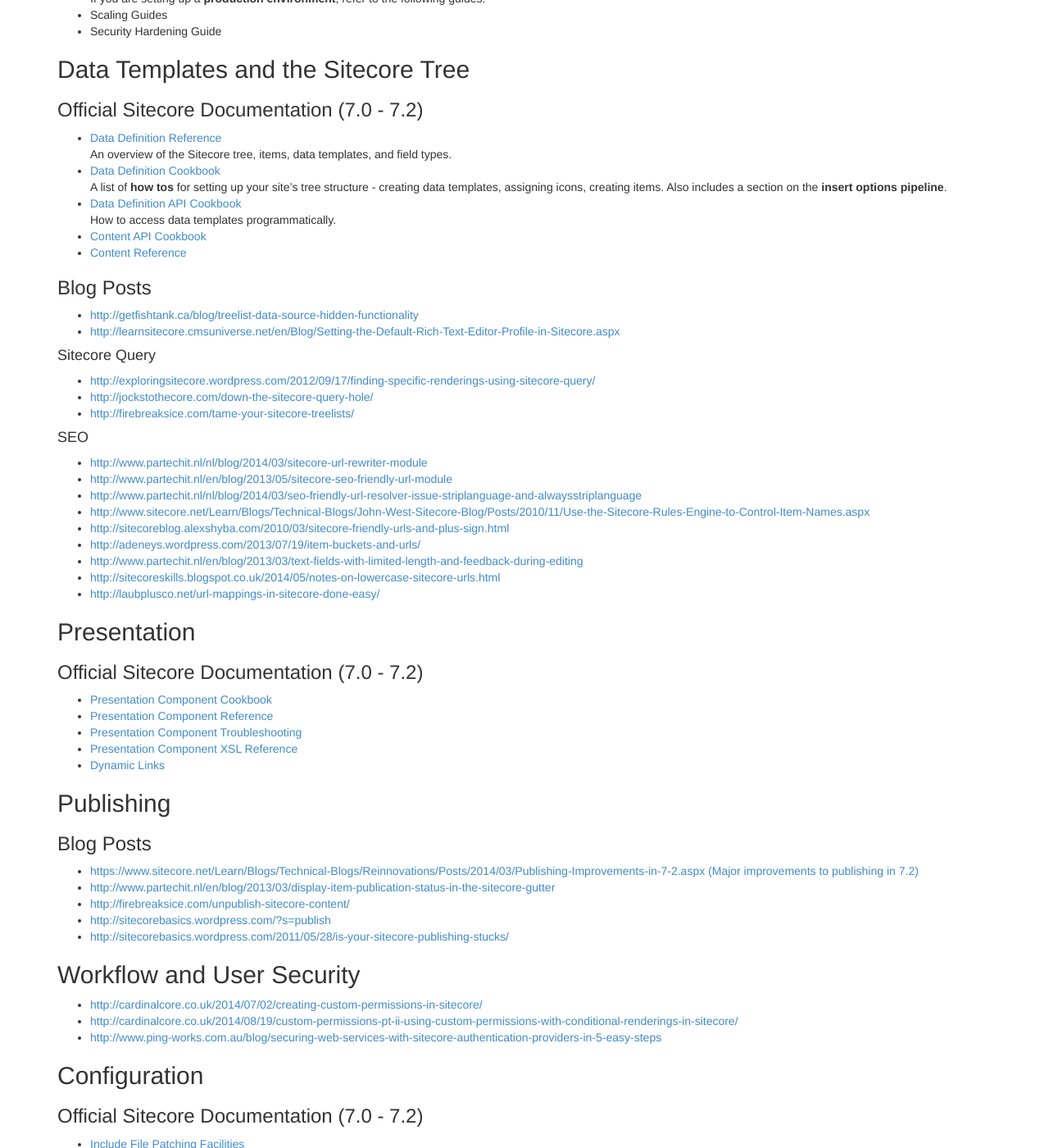
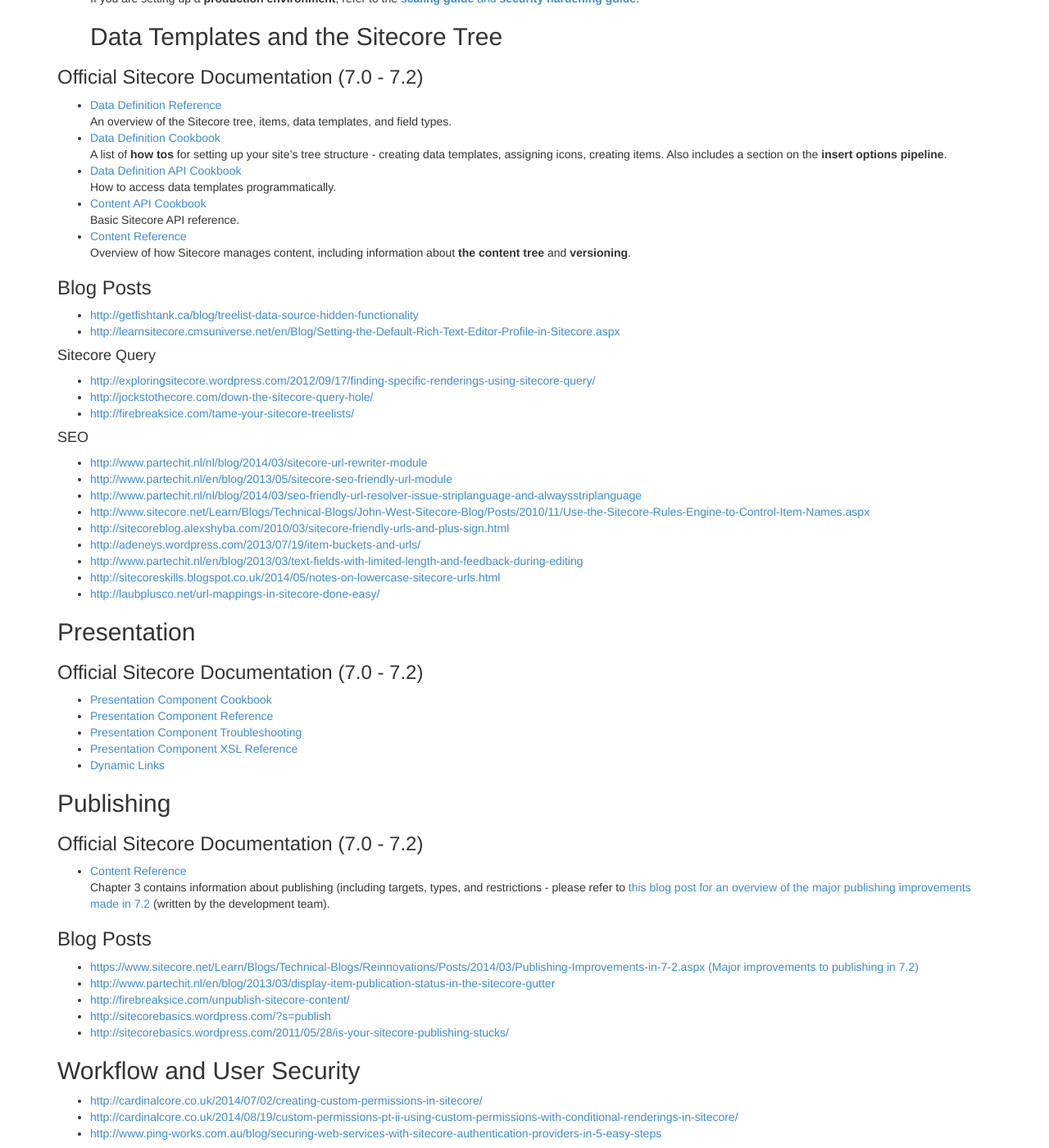
Before and after one commit to Sitecore-Community/docs, a Jekyll site: the page built from documentation/Sitecore Fundamentals/index.md, in a window 1280 px wide and 1400 px high, scrolled down 451 px. Shown: the whole window at 82% size. Built offline with Jekyll 4.4.1, drawn with Linux system fonts in a browser that asks for light colours; nearby versions of some CDN libraries; some of the changed text lies outside the part shown.

Commit message:
Included pipelines and rules engine cookbooks + pointed to publishing information.

```diff
--- a/documentation/Sitecore Fundamentals/index.md
+++ b/documentation/Sitecore Fundamentals/index.md
@@ -9,10 +9,7 @@
 
 ### Official Sitecore Documentation (7.0 - 7.2)
 * [Installation Guide](http://sdn.sitecore.net/Reference/Sitecore%207/Installation%20Guide.aspx)
-If you are setting up a **production environment**, refer to the following guides:
- * Scaling Guides
- * Security Hardening Guide
-
+If you are setting up a **production environment**, refer to the [**scaling guide** and **security hardening guide**](/docs/documentation/Scaling%20and%20Optimization/index.html).
 ## Data Templates and the Sitecore Tree
 
 ### Official Sitecore Documentation (7.0 - 7.2)
@@ -23,7 +20,9 @@
 * [Data Definition API Cookbook](http://sdn.sitecore.net/Reference/Sitecore%207/Data%20Definition%20API%20Cookbook.aspx)
 How to access data templates programmatically.
 * [Content API Cookbook](http://sdn.sitecore.net/Reference/Sitecore%207/Content%20API%20Cookbook.aspx)
+Basic Sitecore API reference.
 * [Content Reference](http://sdn.sitecore.net/Reference/Sitecore%207/Content%20Reference.aspx)
+Overview of how Sitecore manages content, including information about **the content tree** and **versioning**.
 
 ### Blog Posts
 
@@ -60,6 +59,11 @@
 
 ## Publishing
 
+### Official Sitecore Documentation (7.0 - 7.2)
+
+* [Content Reference](http://sdn.sitecore.net/Reference/Sitecore%207/Content%20Reference.aspx)
+Chapter 3 contains information about publishing (including targets, types, and restrictions - please refer to [this blog post for an overview of the major publishing improvements made in 7.2](https://www.sitecore.net/Learn/Blogs/Technical-Blogs/Reinnovations/Posts/2014/03/Publishing-Improvements-in-7-2.aspx) (written by the development team).
+
 ### Blog Posts
 
 * [https://www.sitecore.net/Learn/Blogs/Technical-Blogs/Reinnovations/Posts/2014/03/Publishing-Improvements-in-7-2.aspx (Major improvements to publishing in 7.2)](https://www.sitecore.net/Learn/Blogs/Technical-Blogs/Reinnovations/Posts/2014/03/Publishing-Improvements-in-7-2.aspx)
@@ -88,6 +92,11 @@
 * [http://herskind.co.uk/blog/2012/03/sitecore-404-without-302](http://herskind.co.uk/blog/2012/03/sitecore-404-without-302)
 
 ## Extending Sitecore (Piplines, Events, Rules)
+
+### Official Sitecore Documentation (7.0 - 7.2)
+
+* [Sitecore Pipelines](http://sdn.sitecore.net/Reference/Sitecore%207/Sitecore%20Pipelines.aspx)
+* [Rules Engine Cookbook](http://sdn.sitecore.net/Reference/Sitecore%207/Rules%20Engine%20Cookbook.aspx)
 
 ### Blog Posts
 
```
